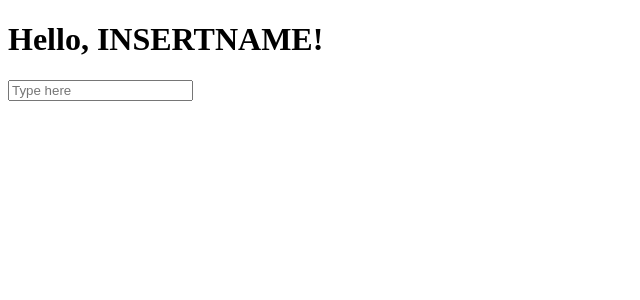
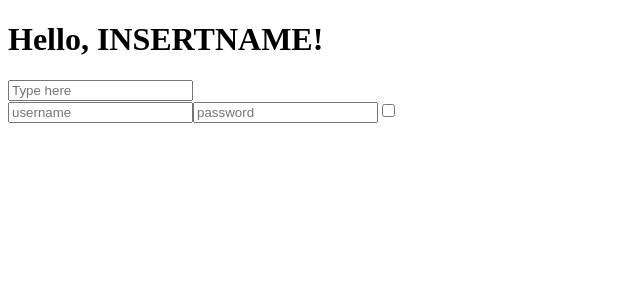
Before and after one commit to FabioViscuso/exerc-react, a React (Create React App) app: page / in a window 1280 px wide. Shown: the top 300 px of the page, without its empty margins (0-640 px from the left). Built offline with nearby package versions, Linux system fonts and the light colour scheme.

Commit message:
feat: Forms-02

```diff
--- a/src/App.js
+++ b/src/App.js
@@ -1,8 +1,10 @@
 import InteractiveWelcome from "./InteractiveWelcome";
+import Login from "./Login";
 
 function App() {
     return (<div>
         <InteractiveWelcome />
+        <Login />
     </div>)
 }
 
--- /dev/null
+++ b/src/Login.js
@@ -0,0 +1,48 @@
+import React from "react";
+
+class Login extends React.Component {
+    state = {
+        username: "",
+        password: "",
+        remember: false,
+    }
+
+    inputChangeHandler = (event) => {
+        let value = "";
+        const name = event.target.name;
+
+        (event.target.type === "checkbox")
+            ? value = event.target.checked
+            : value = event.target.value
+
+        this.setState({
+            [name]: value
+        })
+    }
+
+    componentDidUpdate() {
+        console.log(this.state)
+    }
+
+    render() {
+        return (
+            <form>
+                <input name="username"
+                    type="text"
+                    value={this.state.username}
+                    placeholder="username"
+                    onChange={this.inputChangeHandler} />
+                <input name="password"
+                    type="password"
+                    value={this.state.password}
+                    placeholder="password"
+                    onChange={this.inputChangeHandler} />
+                <input name="remember"
+                    type="checkbox"
+                    checked={this.state.remember}
+                    onChange={this.inputChangeHandler} />
+            </form>
+        )
+    }
+}
+export default Login;
```
